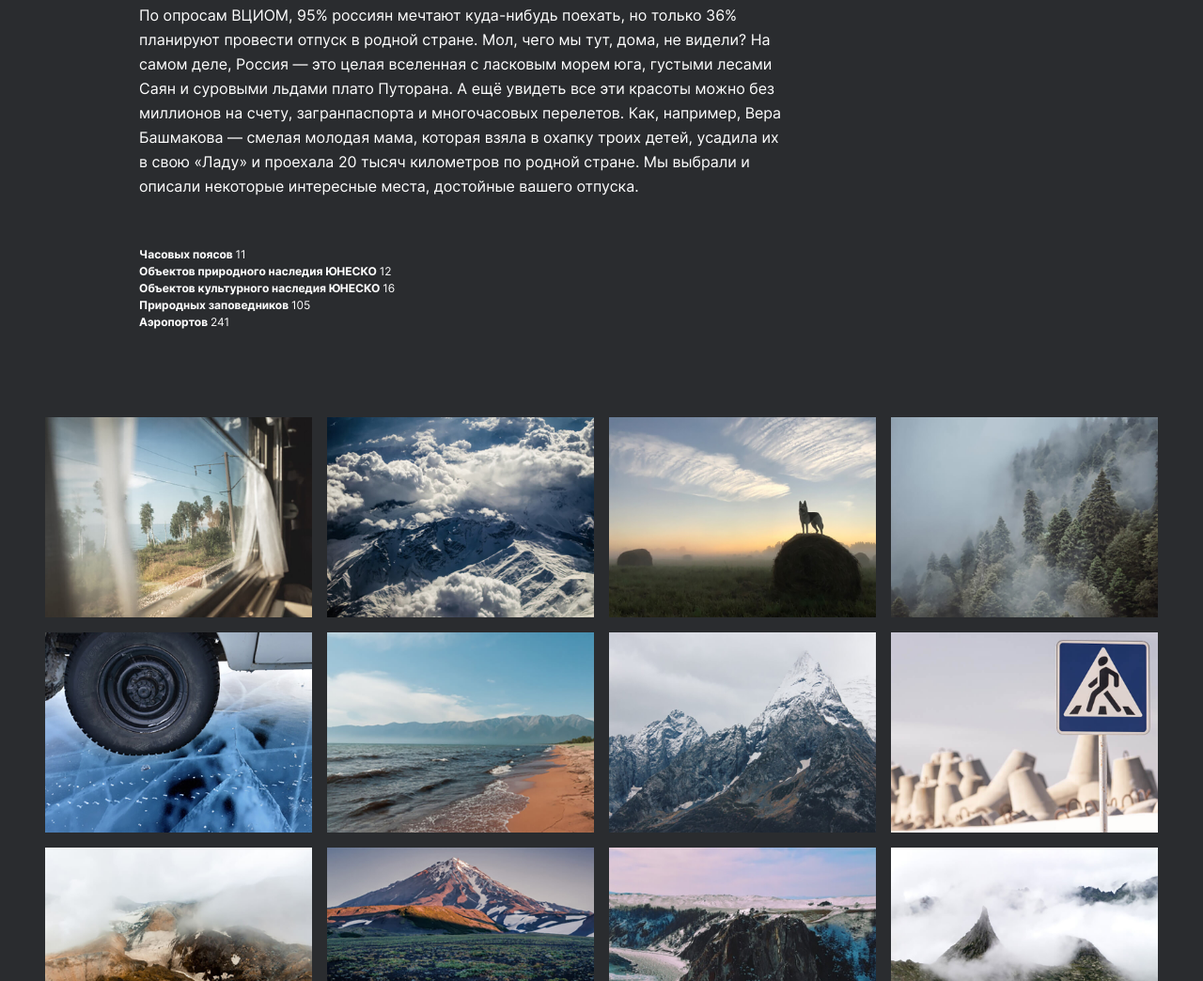
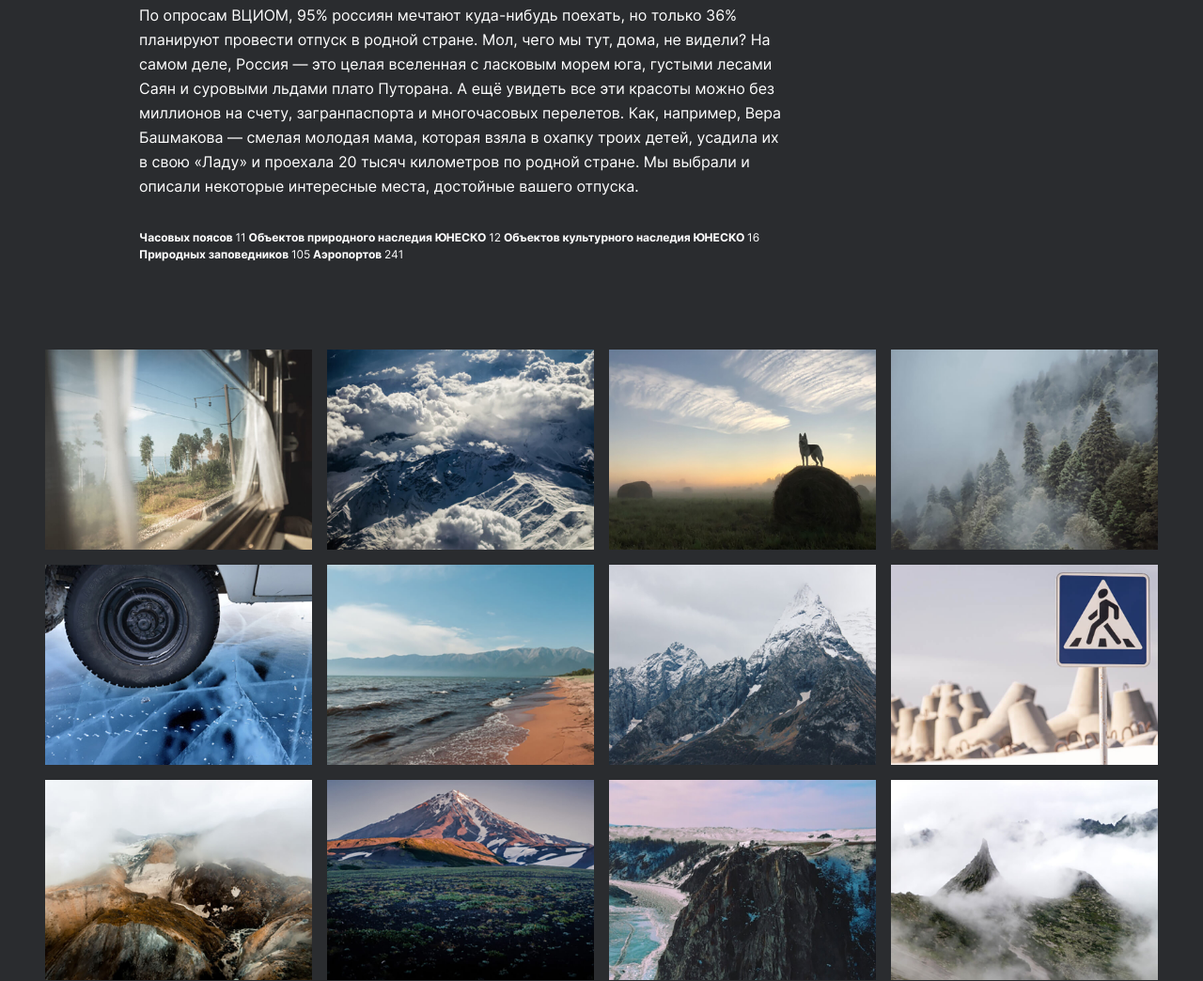
Before and after one commit to MariaStarikova/russian-travel, a plain HTML site: page index.html in a window 1280 px wide. Shown: the part 1331-2375 px from the top of the page at 94% size. Drawn offline with Linux system fonts and the light colour scheme.

Commit message:
project_3

```diff
--- a/blocks/font-weight/_normal/font-weight_normal.css
+++ /dev/null
@@ -1,3 +0,0 @@
-.font-weight_normal {
-  font-weight: 300;
-}
--- /dev/null
+++ b/blocks/intro/__list/_numbers/intro__list_numbers.css
@@ -0,0 +1,3 @@
+.intro__list_numbers {
+  font-weight: 300;
+}
--- a/blocks/intro/__list/intro__list.css
+++ b/blocks/intro/__list/intro__list.css
@@ -5,7 +5,6 @@
   font-size: 12px;
   line-height: 1.5;
   margin: 33px auto 0 0;
-  white-space: pre-line;
 }
 
 @media screen and (min-width: 320px) and (max-width: 767px) {
--- a/index.html
+++ b/index.html
@@ -42,15 +42,16 @@
             вашего отпуска.
           </p>
           <p class="intro__list">
-            <span> Часовых поясов <span class="font-weight_normal">11</span></span>
+            <span> Часовых поясов <span class="intro__list_numbers">11</span></span>
             <span
-              >Объектов природного наследия ЮНЕСКО <span class="font-weight_normal">12</span></span
+              >Объектов природного наследия ЮНЕСКО <span class="intro__list_numbers">12</span></span
             >
             <span
-              >Объектов культурного наследия ЮНЕСКО <span class="font-weight_normal">16</span></span
+              >Объектов культурного наследия ЮНЕСКО
+              <span class="intro__list_numbers">16</span></span
             >
-            <span>Природных заповедников <span class="font-weight_normal">105</span></span>
-            <span>Аэропортов <span class="font-weight_normal">241</span></span>
+            <span>Природных заповедников <span class="intro__list_numbers">105</span></span>
+            <span>Аэропортов <span class="intro__list_numbers">241</span></span>
           </p>
         </section>
         <section
--- a/pages/index.css
+++ b/pages/index.css
@@ -13,7 +13,7 @@
 @import url('../blocks/intro/__title/intro__title.css');
 @import url('../blocks/intro/__text/intro__text.css');
 @import url('../blocks/intro/__list/intro__list.css');
-@import url('../blocks/font-weight/_normal/font-weight_normal.css');
+@import url('../blocks/intro/__list/_numbers/intro__list_numbers.css');
 @import url('../blocks/photo-grid/photo-grid.css');
 @import url('../blocks/photo-grid/__item/photo-grid__item.css');
 @import url('../blocks/places/places.css');
```
